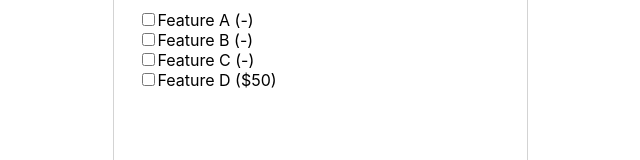
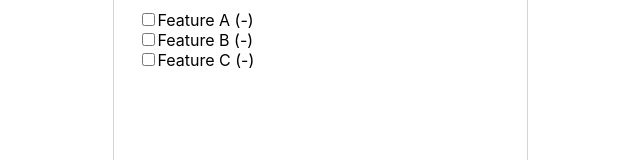
Before and after one commit to nickwang0808/select-feature, a React (Create React App) app: page / in a window 1280 px wide. Shown: the part 126-286 px from the top of the page, without its empty margins (320-960 px from the left). Built offline with nearby package versions, Linux system fonts and the light colour scheme.

Commit message:
code clean up (#2)
* code clean up

* removed unused dependencies

* more code clean up

```diff
--- a/src/components/controls/Feature.tsx
+++ b/src/components/controls/Feature.tsx
@@ -1,4 +1,4 @@
-import React, { ChangeEvent, useEffect, useState } from "react";
+import React, { useEffect, useState } from "react";
 import { IFeature } from "../../mockData/featuresTree";
 import usePrevious from "../../utilities/usePrevious";
 
@@ -10,7 +10,7 @@ interface IProps {
 }
 
 export default function Feature({
-  feature,
+  feature: { children, name, price },
   parentNames,
   setParentTotal,
   parentTotal,
@@ -20,28 +20,22 @@ export default function Feature({
 
   const prevTotal = usePrevious(total);
 
-  const featureFullName = `${parentNames}${parentNames.length ? "-" : ""}${
-    feature.name
-  }`;
+  const featureFullName = `${parentNames}${
+    parentNames.length ? "-" : ""
+  }${name}`;
 
-  const priceWithPossibleDiscount = feature.price
+  const priceWithPossibleDiscount = price
     ? parentTotal
-      ? feature.price / 2
-      : feature.price
+      ? price / 2
+      : price
     : null;
 
-  const componentLevelPrice =
+  const priceDisplay =
     total !== 0
       ? `$${String(total)}`
       : priceWithPossibleDiscount
       ? `$${priceWithPossibleDiscount}`
       : "-";
-
-  const handleCheck = ({
-    target: { checked },
-  }: ChangeEvent<HTMLInputElement>) => {
-    setIsChecked(checked);
-  };
 
   useEffect(() => {
     if (isChecked === false) {
@@ -51,6 +45,9 @@ export default function Feature({
         setTotal(priceWithPossibleDiscount);
       }
     }
+    // we don't want to re-render because self triggered parent to have a total and
+    // then apply discount to self to cause another re-render
+    // eslint-disable-next-line
   }, [isChecked]);
 
   useEffect(() => {
@@ -59,26 +56,31 @@ export default function Feature({
       const diff = prevTotal - total;
       setParentTotal((prev) => prev - diff);
     } else {
-      setParentTotal((prev) => prev + total - prevTotal);
+      const diff = total - prevTotal;
+      setParentTotal((prev) => prev + diff);
     }
-  }, [total]);
+  }, [total, prevTotal, setParentTotal]);
 
   return (
     // remove the margin for the root level
     <div className={!parentNames.length ? "" : "margin-left"}>
       <label>
-        <input type="checkbox" checked={isChecked} onChange={handleCheck} />
+        <input
+          type="checkbox"
+          checked={isChecked}
+          onChange={({ target }) => setIsChecked(target.checked)}
+        />
         <span>
           {`${parentNames.length ? "Sub-feature " : "Feature "}`}
           {featureFullName}
         </span>
-        <span> ({componentLevelPrice})</span>
+        <span> ({priceDisplay})</span>
       </label>
 
       {/* render children recursively, need to use a type guard here, do not put the condition in a variable */}
-      {!feature.price &&
+      {!price &&
         isChecked &&
-        feature.children?.map((subFeature, index) => {
+        children?.map((subFeature, index) => {
           return (
             <Feature
               feature={subFeature}
--- a/src/mockData/featuresTree.ts
+++ b/src/mockData/featuresTree.ts
@@ -161,9 +161,4 @@ export const mockFeatures: IFeature[] = [
       },
     ],
   },
-  {
-    name: "D",
-    price: 50,
-    children: null,
-  },
 ];
```
Also changed, not shown: package.json (+1 -6 lines), 1 other file (tests, documents, lock files or other folders).
